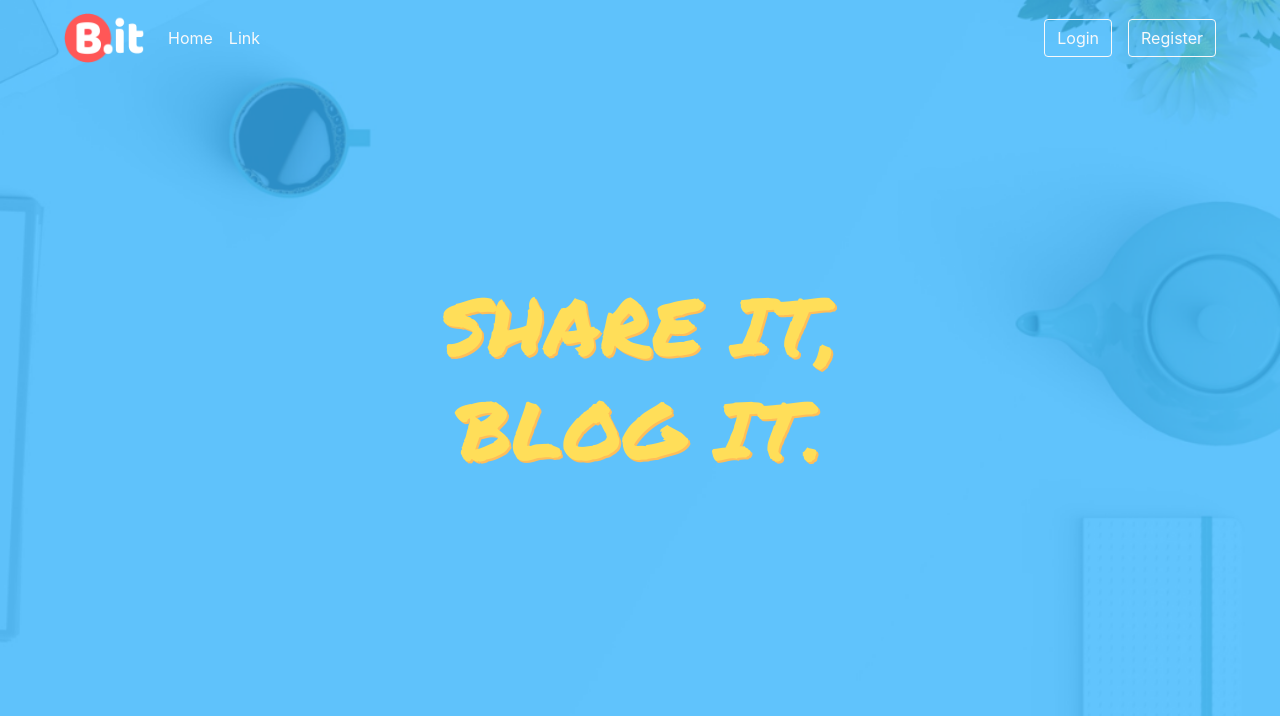
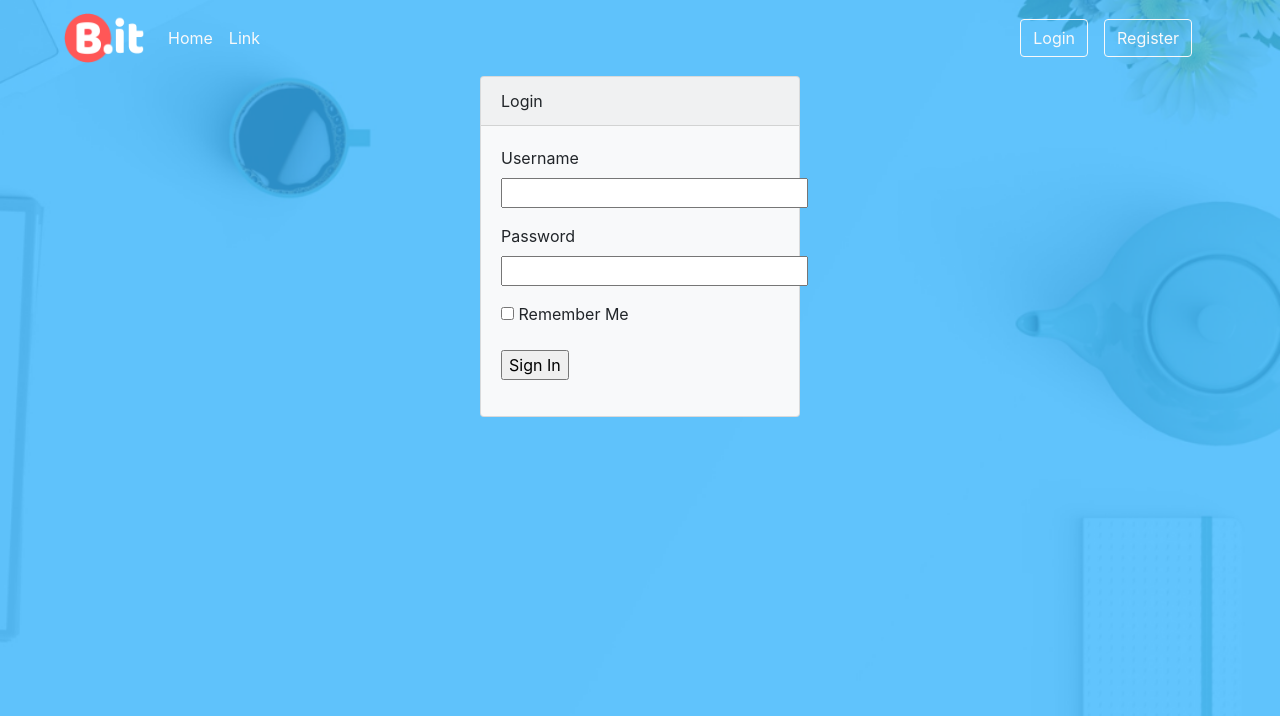
Before and after one commit to gmmonsalve/flask-blog, a Flask app: page /login in a window 1280 px wide. Shown: the top 716 px of the page. Run offline with Flask 2, Linux system fonts and the light colour scheme; some libraries are stand-ins or nearby versions.

Commit message:
html base

```diff
--- a/app/templates/index.html
+++ b/app/templates/index.html
@@ -33,16 +33,14 @@
           </ul>
           <form class="form-inline my-2 my-lg-0 mr-5">
 
-            <button type="button" class="btn btn-outline-light mr-3">Login</button>
-            <button type="button" class="btn btn-outline-light">Register</button>
+            <a class="btn btn-outline-light mr-3" href="{{ url_for('login') }}" role="button">Login</a>
+            <a class="btn btn-outline-light mr-4" href="{{ url_for('register') }}" role="button">Register</a>
           </form>
         </div>
       </nav>
       <section>
-          <div id="txt" class="container text-center">
-              <h1>SHARE IT,</h1>
-              <h1>BLOG IT.</h1>
-          </div>
+         {% block body %}
+         {% endblock %}
       </section>
 </body>
 </html>
```
